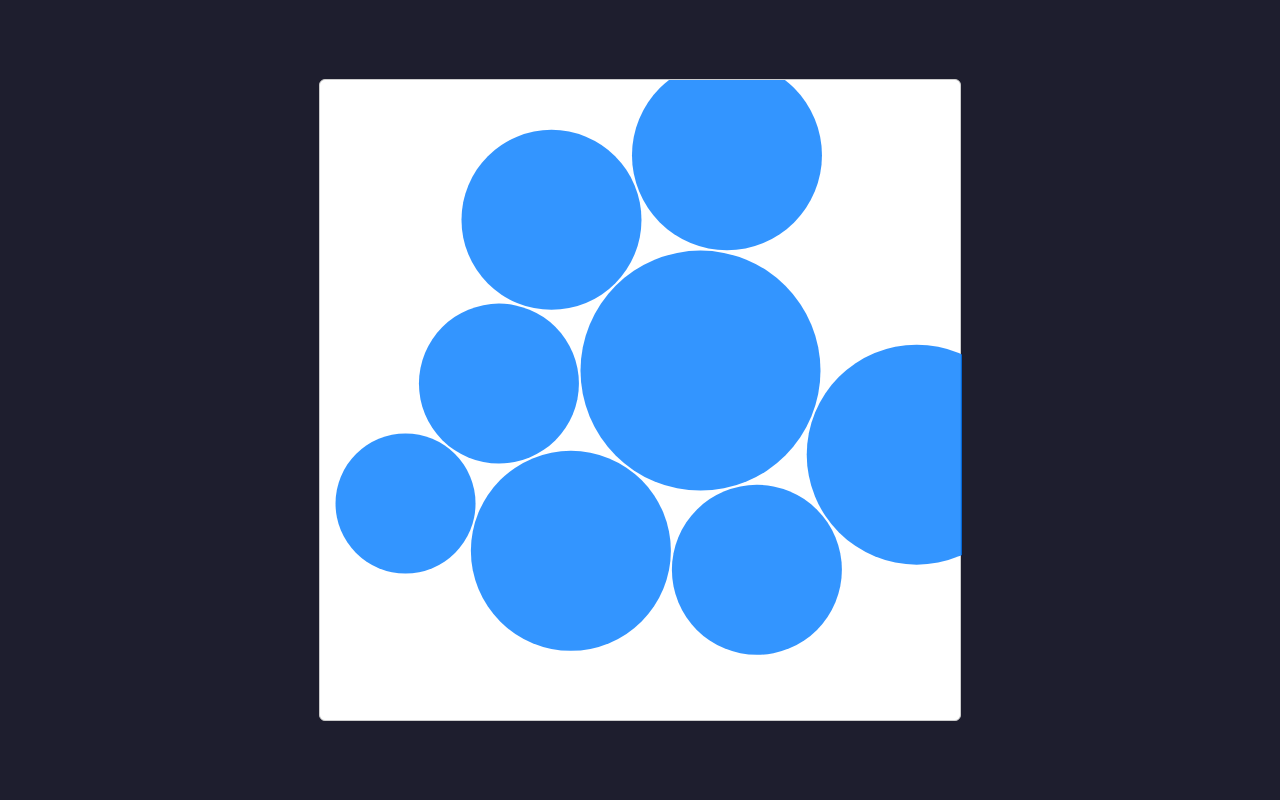
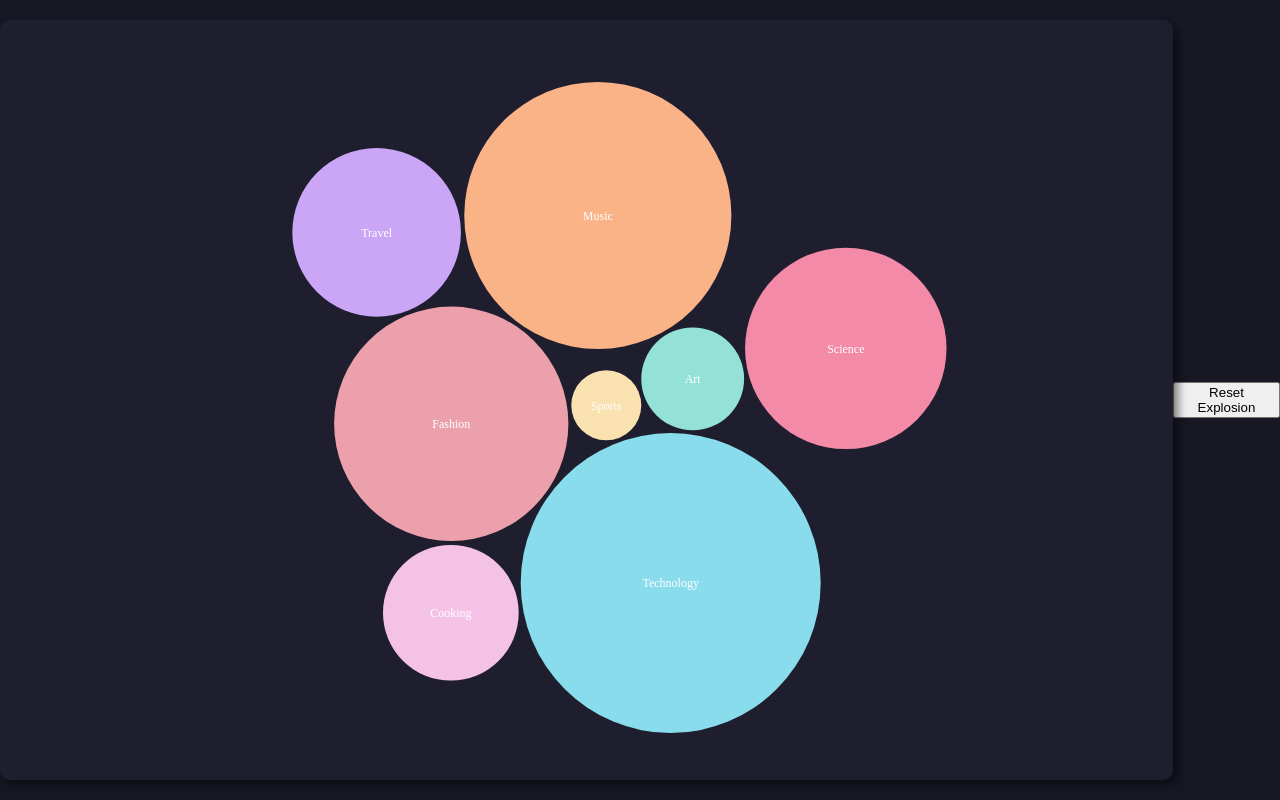
Before and after one commit to brandoncharris/fleetingfascinations, a plain HTML site: page index.html in a window 1280 px wide. Drawn offline with nearby package versions, Linux system fonts and the light colour scheme.

Commit message:
Add files via upload
got a working explosion button, its a little more 'jittery' than I would like but I have been working on it for a while, will come back around to it.

```diff
--- a/index.html
+++ b/index.html
@@ -10,6 +10,7 @@
     <div class="circle-container" id="circleContainer">
         <!-- Circles will be dynamically generated here -->
     </div>
+    <button id="explodeButton">Reset Explosion</button> <!-- Keep the reset button -->
     <script src="https://d3js.org/d3.v7.min.js"></script>
     <script src="scripts.js"></script>
 </body>
--- a/scripts.js
+++ b/scripts.js
@@ -1,22 +1,37 @@
 const circleData = [
-    { category: 'Technology', size: 80 },
-    { category: 'Art', size: 120 },
-    { category: 'Cooking', size: 100 },
-    { category: 'Travel', size: 90 },
-    { category: 'Science', size: 110 },
-    { category: 'Fashion', size: 70 },
-    { category: 'Music', size: 95 },
-    { category: 'Sports', size: 85 },
-    // Add more categories and sizes as needed
+    { category: 'Sports', size: 8, color: '#f9e2af' },
+    { category: 'Art', size: 9, color: '#94e2d5' },
+    { category: 'Cooking', size: 8, color: '#f5c2e7' },
+    { category: 'Travel', size: 7, color: '#cba6f7' },
+    { category: 'Science', size: 6, color: '#f38ba8' },
+    { category: 'Fashion', size: 5, color: '#eba0ac' },
+    { category: 'Music', size: 4, color: '#fab387' },
+    { category: 'Technology', size: 10, color: '#89dceb' },
+    // Add more categories, sizes, and colors as needed
 ];
 
+// Declare the simulation variable
+let simulation;
+
+// Initialize the current strength
+let currentStrength = 500;
+let randomStrength = 500; // Initialize the random strength
+
+const minSize = 35; // Minimum circle size
+const maxSize = 150; // Maximum circle size
+
+const categoryCount = circleData.length;
+const sizeStep = (maxSize - minSize) / (categoryCount - 1);
+
+circleData.forEach((d, index) => {
+    d.size = minSize + index * sizeStep;
+});
+
+const container = document.getElementById('circleContainer'); // Define container here
+
 function createCircles() {
-    const container = document.getElementById('circleContainer');
     const width = container.offsetWidth;
     const height = container.offsetHeight;
-
-    // Generate a random strength value between 500 and 3000
-    const randomStrength = Math.random() * (3000 - 500) + 500;
 
     const svg = d3.select(container)
         .append("svg")
@@ -28,20 +43,69 @@ function createCircles() {
         .enter()
         .append("circle")
         .attr("r", (d) => d.size)
-        .style("fill", "#007bff")
-        .style("opacity", 0.8);
+        .style("fill", (d) => d.color) // Set fill color based on the color property
+        .attr("cx", width / 2) // Initialize circles at the center
+        .attr("cy", height / 2);
 
-    const simulation = d3.forceSimulation(circleData)
-        .force("charge", d3.forceManyBody().strength(randomStrength)) // Use the random strength
+    // Add category labels to the circles
+    svg.selectAll("text")
+        .data(circleData)
+        .enter()
+        .append("text")
+        .attr("x", (d) => d.x)
+        .attr("y", (d) => d.y)
+        .attr("text-anchor", "middle") // Center the text horizontally
+        .attr("dy", "0.35em") // Center the text vertically
+        .style("fill", "white") // Text color
+        .style("font-size", "12px") // Text font size
+        .text((d) => d.category);
+
+    simulation = d3.forceSimulation(circleData)
+        .force("charge", d3.forceManyBody().strength(currentStrength)) // Initialize with current strength
         .force("center", d3.forceCenter(width / 2, height / 2))
-        .force("collision", d3.forceCollide().radius((d) => d.size + 1))
+        .force("collision", d3.forceCollide().radius((d) => d.size + 2))
         .on("tick", () => {
             circles
                 .attr("cx", (d) => d.x)
                 .attr("cy", (d) => d.y);
+
+            // Update the positions of category labels
+            svg.selectAll("text")
+                .attr("x", (d) => d.x)
+                .attr("y", (d) => d.y);
         });
 
     simulation.alpha(1).restart();
 }
 
+
+function explodeCircles(container, width, height) {
+    const radius = circleData[0].size / 2; // Use the size of the first circle as radius
+    const maxX = width - 2 * radius;
+    const maxY = height - 2 * radius;
+
+    // Calculate the current center of the circles
+    const currentCenterX = d3.mean(circleData, d => d.x);
+    const currentCenterY = d3.mean(circleData, d => d.y);
+
+    // Calculate new positions based on the current center
+    circleData.forEach(d => {
+        const angle = Math.random() * 2 * Math.PI;
+        const distance = Math.random() * Math.min(maxX, maxY) / 2;
+
+        d.x = currentCenterX + Math.cos(angle) * distance;
+        d.y = currentCenterY + Math.sin(angle) * distance;
+    });
+
+    simulation.alpha(1).restart();
+}
+
+// Add an event listener to the button for exploding the circles
+const explodeButton = document.getElementById('explodeButton');
+explodeButton.addEventListener('click', () => {
+    explodeCircles(container, container.offsetWidth, container.offsetHeight);
+});
+
+
+// Call createCircles when the window is loaded
 window.onload = createCircles;
--- a/styles.css
+++ b/styles.css
@@ -4,30 +4,18 @@ body {
     align-items: center;
     height: 100vh;
     margin: 0;
-    background-color: #1E1E2E;
+    background-color: #181825;
 }
 
 .circle-container {
     position: relative;
-    width: 50%; /* Adjust the container size as needed */
-    height: 80%; /* Adjust the container size as needed */
-    background-color: #fff;
-    border: 1px solid #ccc;
-    border-radius: 6px;
+    width: 97%; /* Adjust the container size as needed */
+    height: 95%; /* Adjust the container size as needed */
+    background-color: #1E1E2E;
+    border-radius: 10px; /* Adjust the border radius as needed */
+    box-shadow: 5px 5px 10px rgba(0, 0, 0, 0.5); /* Box shadow properties */
 }
 
-.circle {
-    position: absolute;
-    background-color: #007bff;
-    color: #fff;
-    font-weight: bold;
-    border-radius: 50%;
-    text-align: center;
-    line-height: 2;
-    cursor: pointer;
-    transition: transform 0.2s ease-in-out;
+.custom-circle {
+    box-shadow: 5px 5px 10px rgba(0, 0, 0, 0.5); /* Box shadow properties */
 }
-
-.circle:hover {
-    transform: scale(1.2);
-}
```
